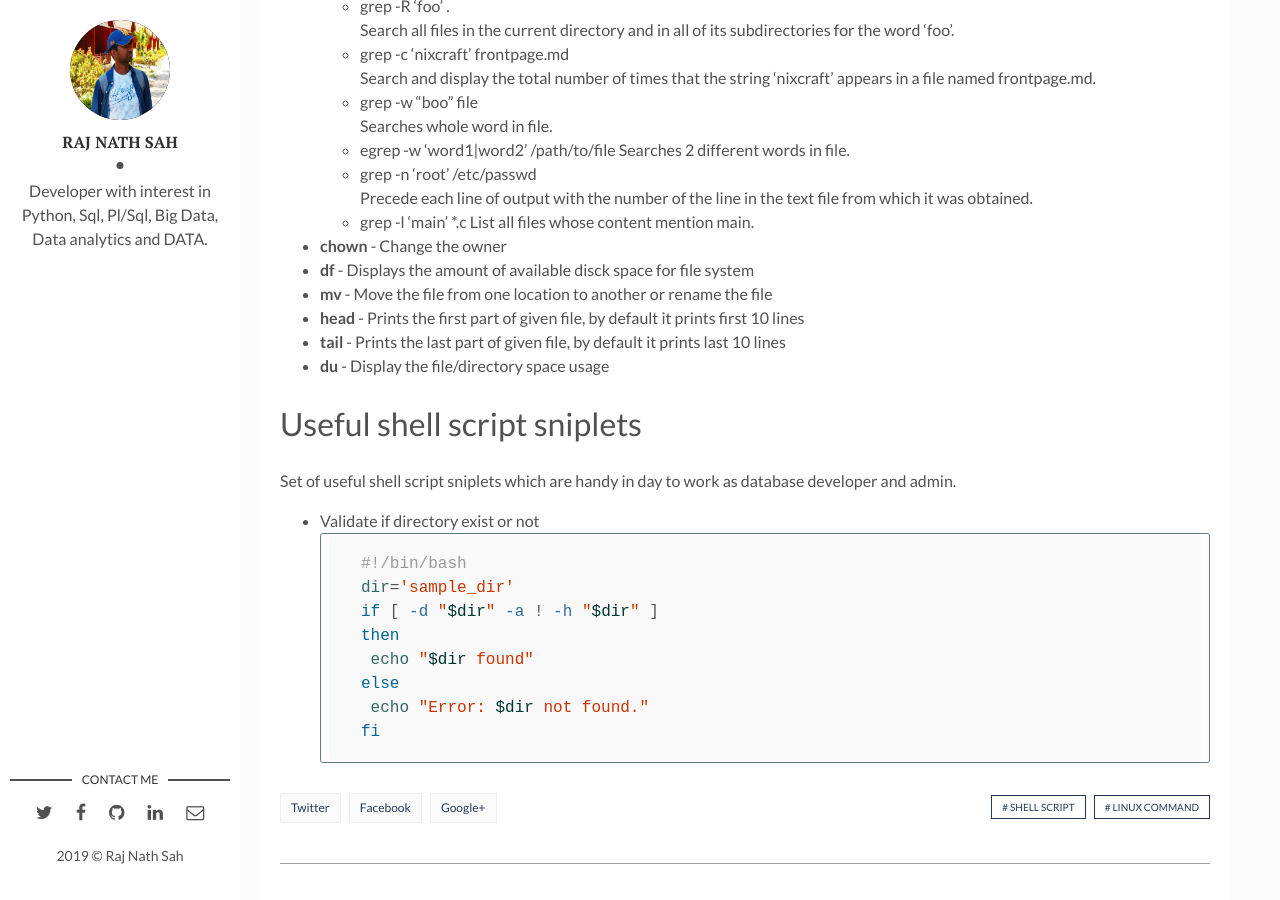
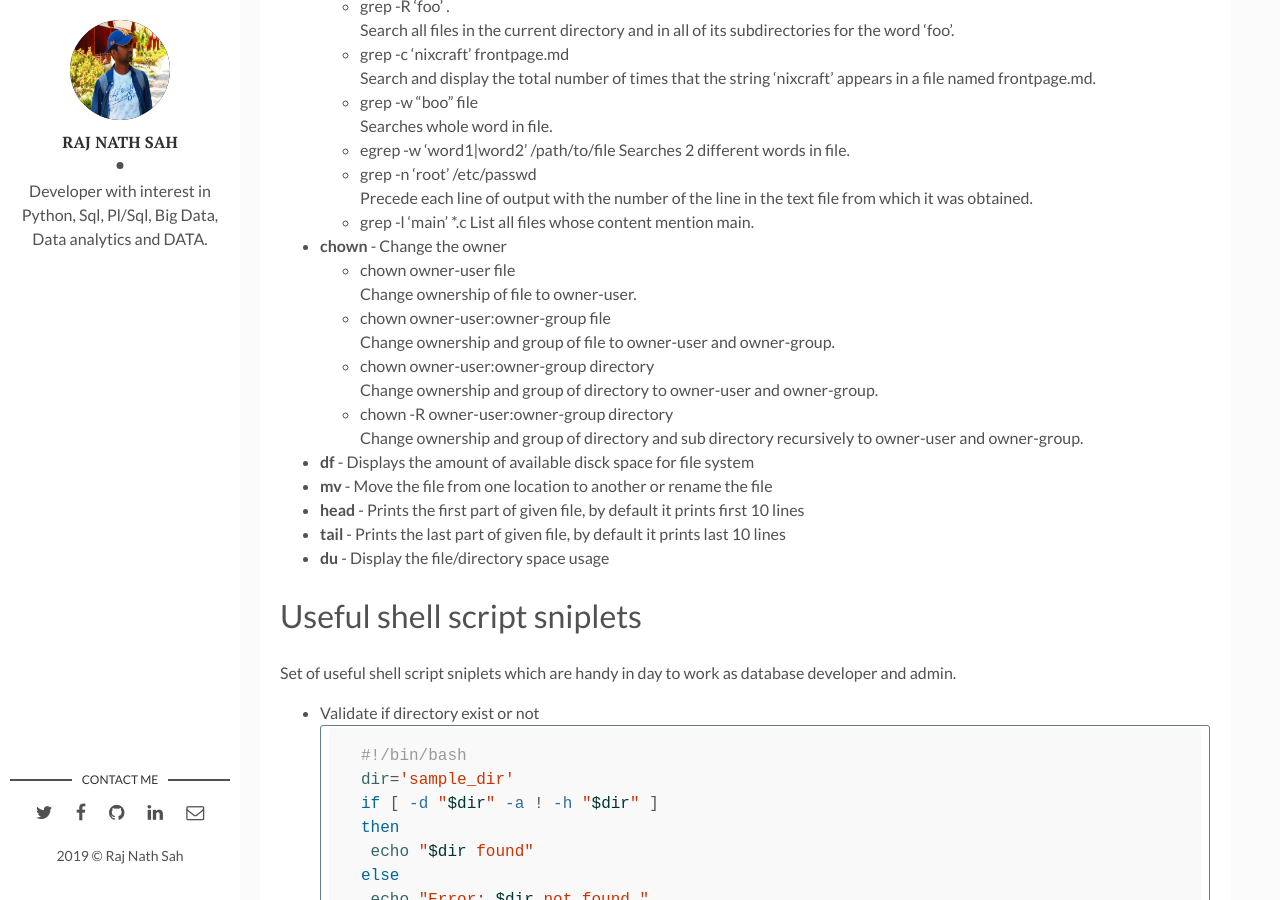
Before and after one commit to rajnathsah/rajnathsah.github.io, a Jekyll site: the page built from _posts/2019-11-27-shell-script-linux-command.md, in a window 1280 px wide and 900 px high, scrolled down 1840 px. Built offline with Jekyll 4.4.1, drawn with Linux system fonts in a browser that asks for light colours; comment, search, counter and statistics services are not loaded.

Commit message:
Update 2019-11-27-shell-script-linux-command.md

```diff
--- a/_posts/2019-11-27-shell-script-linux-command.md
+++ b/_posts/2019-11-27-shell-script-linux-command.md
@@ -99,6 +99,14 @@ Set of common useful linux command with basic description and usage.
   * grep -l 'main' *.c
   List all files whose content mention main.
 * **chown** - Change the owner
+  * chown owner-user file
+  Change ownership of file to owner-user.
+  * chown owner-user:owner-group file
+  Change ownership and group of file to owner-user and owner-group.
+  * chown owner-user:owner-group directory
+  Change ownership and group of directory to owner-user and owner-group.
+  * chown -R owner-user:owner-group directory
+  Change ownership and group of directory and sub directory recursively to owner-user and owner-group.
 * **df** - Displays the amount of available disck space for file system
 * **mv** - Move the file from one location to another or rename the file
 * **head** - Prints the first part of given file, by default it prints first 10 lines
```
